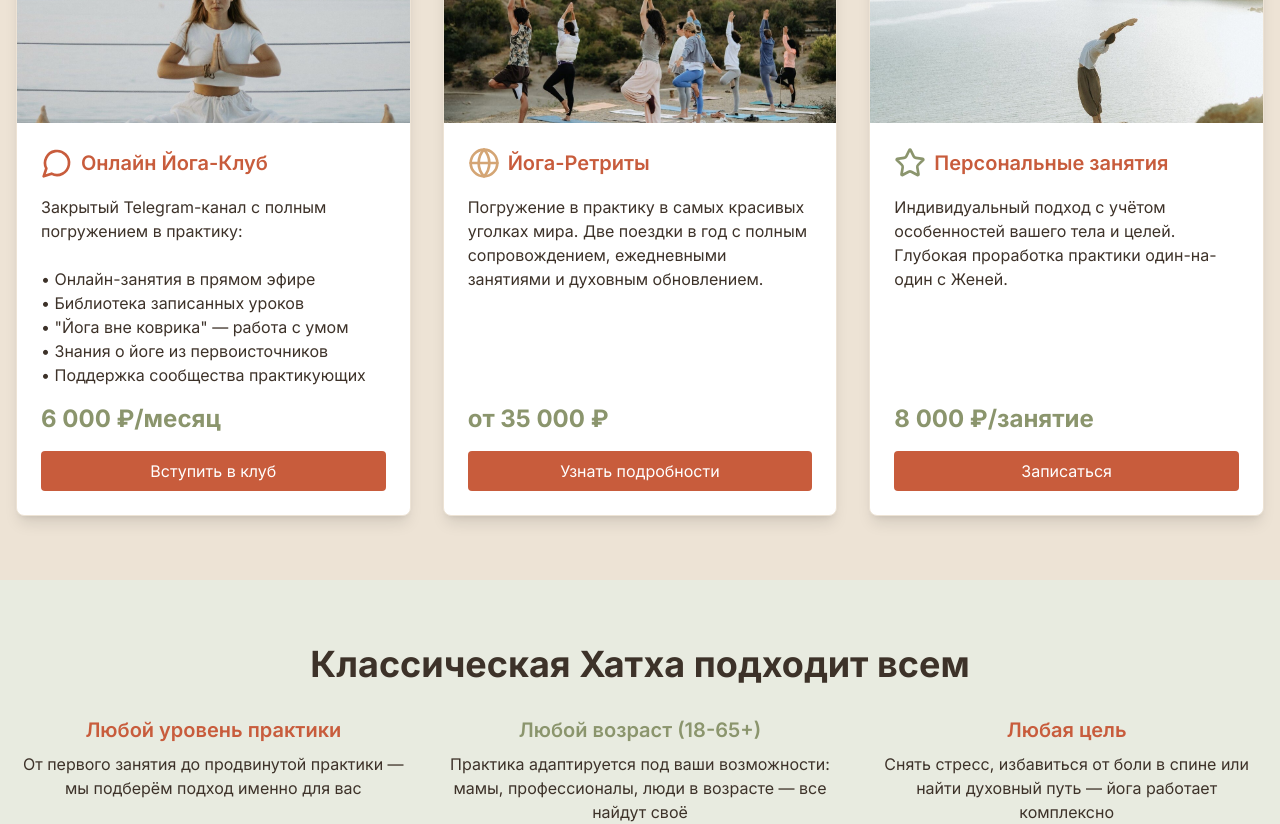
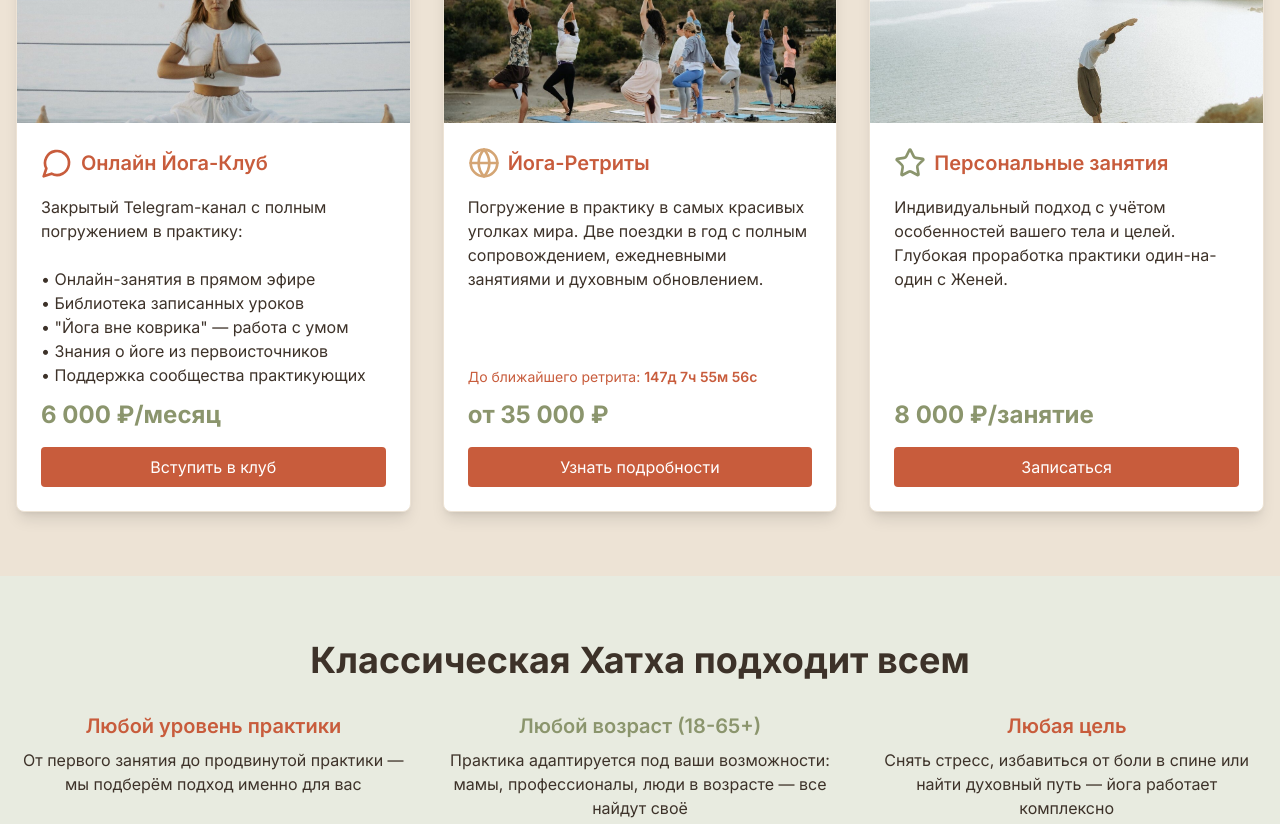
Before and after one commit to TATOone/TJyoga_site, a React (Vite) app: page / in a window 1280 px wide. Shown: the part 1760-2584 px from the top of the page. Built offline with nearby package versions, Linux system fonts and the light colour scheme; no server answers.

Commit message:
Add countdown

```diff
--- /dev/null
+++ b/src/components/Countdown.tsx
@@ -0,0 +1,65 @@
+import React, { useEffect, useState } from 'react';
+
+interface CountdownProps {
+  targetDate: Date;
+}
+
+interface TimeLeft {
+  days: number;
+  hours: number;
+  minutes: number;
+  seconds: number;
+}
+
+const getTimeLeft = (targetDate: Date): TimeLeft => {
+  const now = new Date().getTime();
+  const distance = targetDate.getTime() - now;
+
+  if (distance <= 0) {
+    return { days: 0, hours: 0, minutes: 0, seconds: 0 };
+  }
+
+  return {
+    days: Math.floor(distance / (1000 * 60 * 60 * 24)),
+    hours: Math.floor((distance % (1000 * 60 * 60 * 24)) / (1000 * 60 * 60)),
+    minutes: Math.floor((distance % (1000 * 60 * 60)) / (1000 * 60)),
+    seconds: Math.floor((distance % (1000 * 60)) / 1000),
+  };
+};
+
+const Countdown: React.FC<CountdownProps> = ({ targetDate }) => {
+  const [timeLeft, setTimeLeft] = useState<TimeLeft>(() => getTimeLeft(targetDate));
+
+  useEffect(() => {
+    const timer = setInterval(() => {
+      setTimeLeft(getTimeLeft(targetDate));
+    }, 1000);
+
+    return () => clearInterval(timer);
+  }, [targetDate]);
+
+  const isOver =
+    timeLeft.days === 0 &&
+    timeLeft.hours === 0 &&
+    timeLeft.minutes === 0 &&
+    timeLeft.seconds === 0;
+
+  if (isOver) {
+    return (
+      <p className="text-sm text-terracotta mb-2">
+        Ближайший ретрит стартует совсем скоро.
+      </p>
+    );
+  }
+
+  return (
+    <p className="text-sm text-terracotta mb-2">
+      До ближайшего ретрита:{' '}
+      <span className="font-semibold">
+        {timeLeft.days}д {timeLeft.hours}ч {timeLeft.minutes}м {timeLeft.seconds}с
+      </span>
+    </p>
+  );
+};
+
+export default Countdown;
--- a/src/components/Services.tsx
+++ b/src/components/Services.tsx
@@ -4,12 +4,26 @@ import { useRef } from 'react';
 import { MessageCircle, Globe, Star } from 'lucide-react';
 import { IMAGES } from '../config/images';
 import { analyticsEvents } from '../utils/analytics';
+import Countdown from './Countdown';
+
+type Service = {
+  icon: JSX.Element;
+  title: string;
+  description: string;
+  price: string;
+  button: string;
+  link: string;
+  image: string;
+  countdownTarget?: Date;
+};
 
 const Services: React.FC = () => {
   const ref = useRef(null);
   const isInView = useInView(ref, { once: true });
 
-  const services = [
+  const retreatDate = new Date('2026-04-02T00:00:00+03:00');
+
+  const services: Service[] = [
     {
       icon: <MessageCircle className="w-8 h-8 text-terracotta" />,
       title: 'Онлайн Йога-Клуб',
@@ -26,7 +40,8 @@ const Services: React.FC = () => {
       price: 'от 35 000 ₽',
       button: 'Узнать подробности',
       link: 'https://t.me/+uCnk6bfxiZ4wNThi',
-      image: IMAGES.services.retreat
+      image: IMAGES.services.retreat,
+      countdownTarget: retreatDate,
     },
     {
       icon: <Star className="w-8 h-8 text-olive-green" />,
@@ -74,8 +89,11 @@ const Services: React.FC = () => {
                   {service.icon}
                   <h3 className="text-xl font-semibold text-terracotta ml-2">{service.title}</h3>
                 </div>
-                <p className="text-dark-brown mb-4 flex-grow whitespace-pre-line">{service.description}</p>
-                <p className="text-2xl font-bold text-olive-green mb-4">{service.price}</p>
+                <p className="text-dark-brown mb-2 flex-grow whitespace-pre-line">{service.description}</p>
+                {service.countdownTarget && (
+                  <Countdown targetDate={service.countdownTarget} />
+                )}
+                <p className="text-2xl font-bold text-olive-green mb-4 mt-1">{service.price}</p>
                 <a
                   href={service.link}
                   target="_blank"
```
